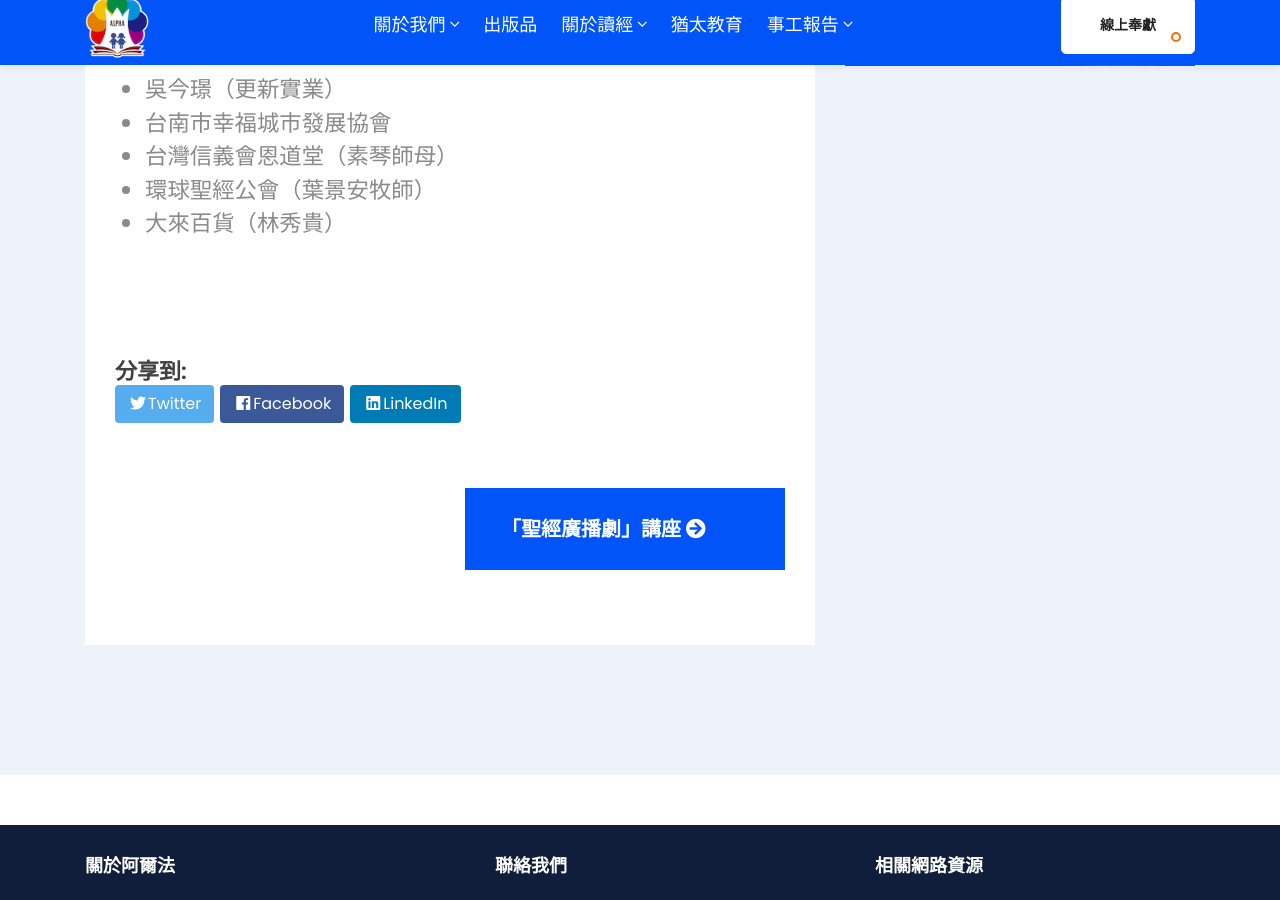
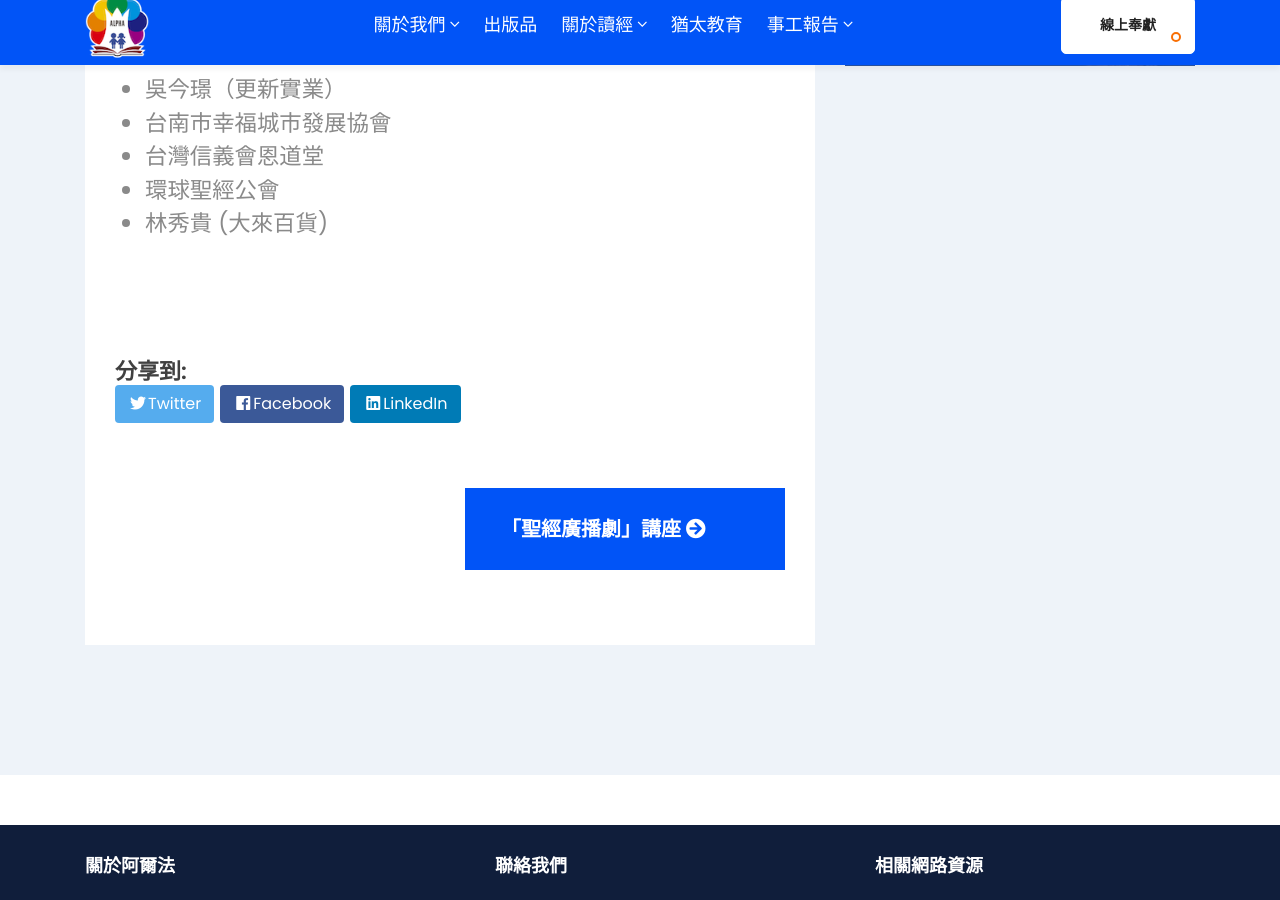
Before and after one commit to alpha6309/website, a Jekyll site: the page built from _posts/2021-08-29-2021聖經朗誦比賽.md, in a window 1280 px wide and 900 px high, scrolled down 1419 px. Built offline with Jekyll 4.4.1, drawn with Linux system fonts in a browser that asks for light colours; comment, search, counter and statistics services are not loaded.

Commit message:
更新贊助人

```diff
--- a/_posts/2021-08-29-2021聖經朗誦比賽.md
+++ b/_posts/2021-08-29-2021聖經朗誦比賽.md
@@ -32,6 +32,6 @@ post_image: "news/2021聖經朗誦比賽"
 * 林美月
 * 吳今璟（更新實業）
 * 台南市幸福城市發展協會
-* 台灣信義會恩道堂（素琴師母）
-* 環球聖經公會（葉景安牧師）
-* 大來百貨（林秀貴）
+* 台灣信義會恩道堂
+* 環球聖經公會
+* 林秀貴 (大來百貨)
```
